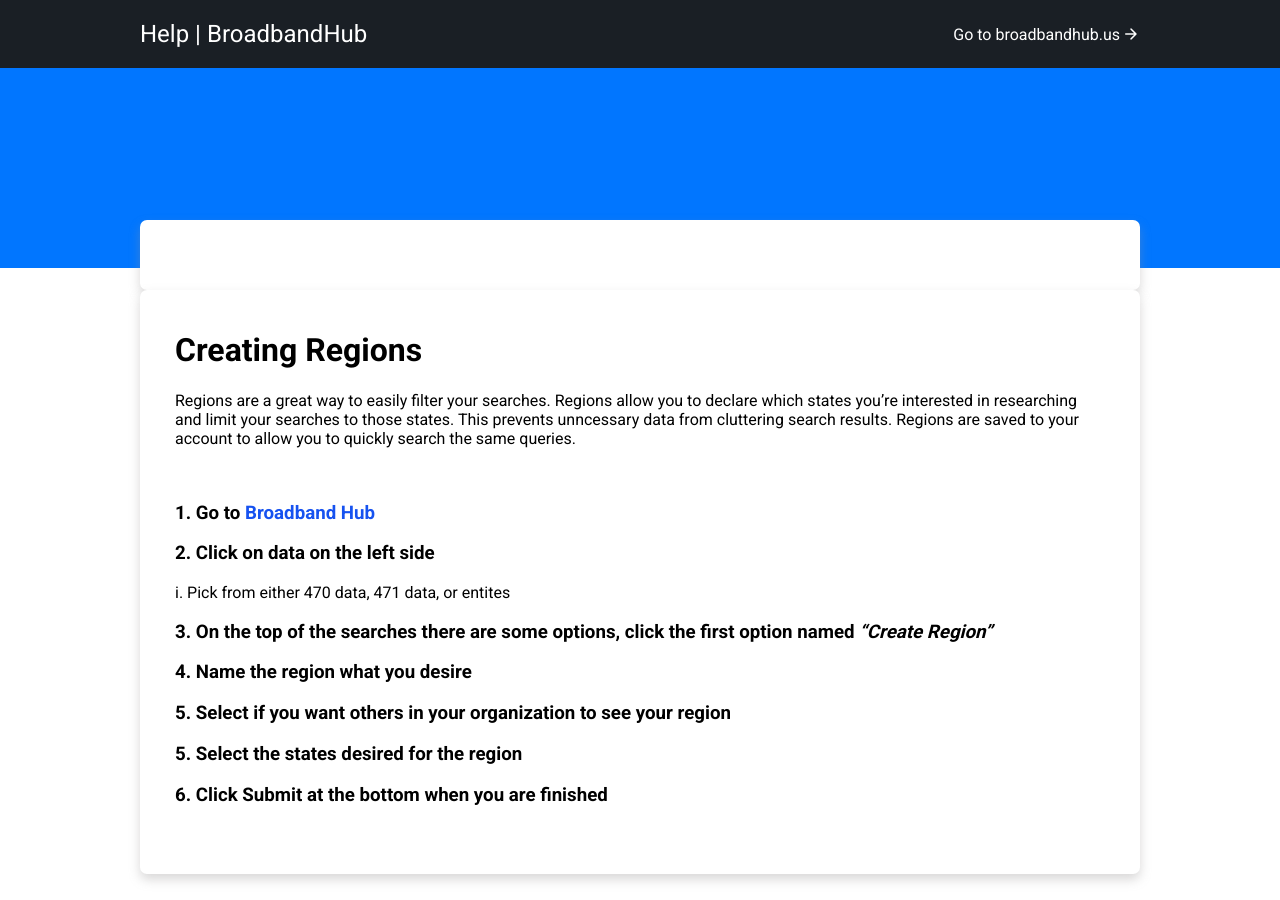
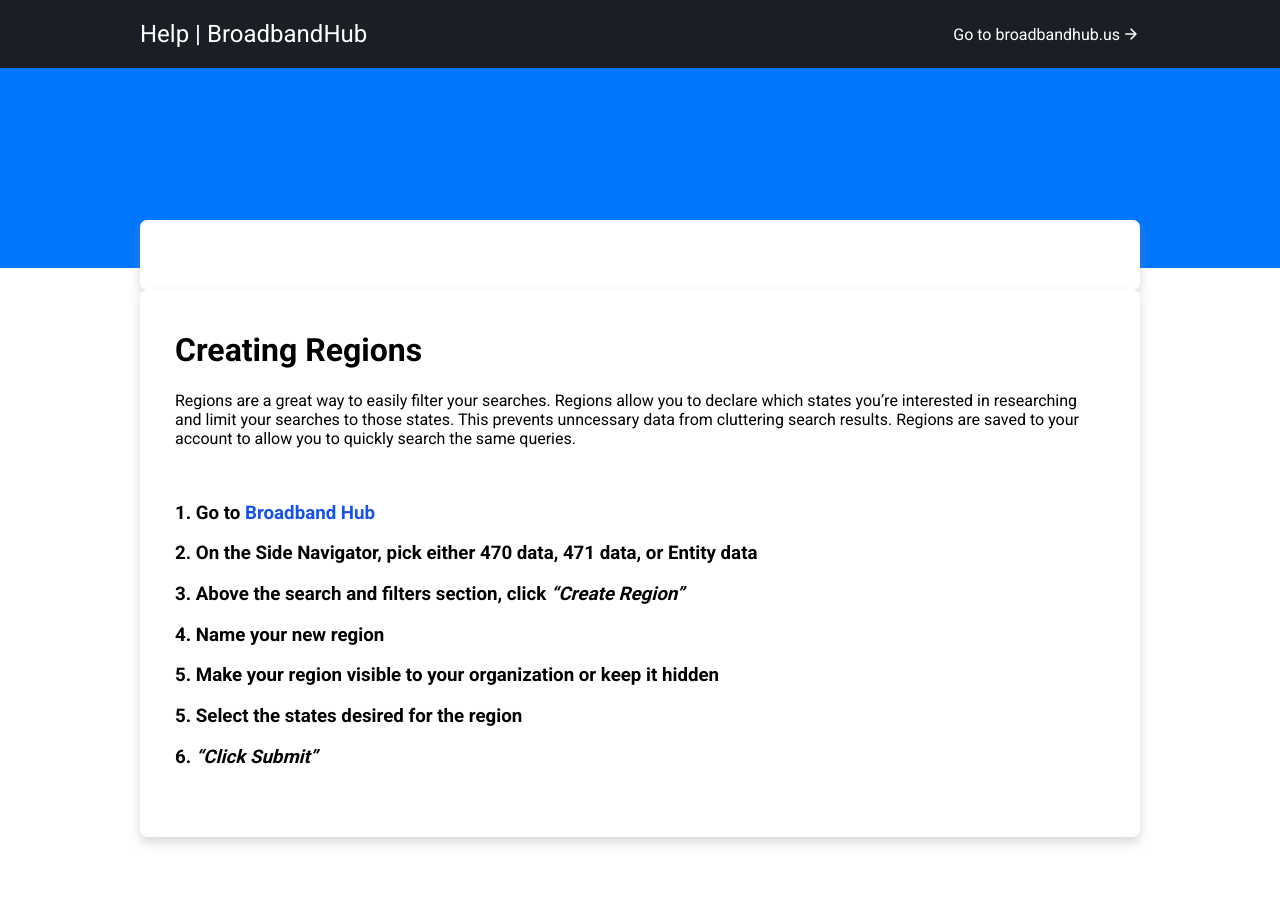
Before and after one commit to kt-eller/help-pages, a Jekyll site: the page built from pages/creating-regions.md, in a window 1280 px wide and 900 px high. Built offline with Jekyll 4.4.1, drawn with Linux system fonts in a browser that asks for light colours; nearby versions of some CDN libraries; comment, search, counter and statistics services are not loaded; a style sheet for code colours, icons or effects is not loaded.

Commit message:
Update creating-regions.md

```diff
--- a/pages/creating-regions.md
+++ b/pages/creating-regions.md
@@ -10,11 +10,9 @@ Regions are a great way to easily filter your searches. Regions allow you to dec
 <br>
 
 ### 1. Go to [Broadband Hub](https://app.broadbandhub.us/dashboard)
-### 2. Click on data on the left side
-i. Pick from either 470 data, 471 data, or entites
-
-### 3. On the top of the searches there are some options, click the first option named *"Create Region"*
-### 4. Name the region what you desire
-### 5. Select if you want others in your organization to see your region
+### 2. On the Side Navigator, pick either 470 data, 471 data, or Entity data
+### 3. Above the search and filters section, click *"Create Region"*
+### 4. Name your new region
+### 5. Make your region visible to your organization or keep it hidden
 ### 5. Select the states desired for the region
-### 6. Click Submit at the bottom when you are finished
+### 6. *"Click Submit"*
```
